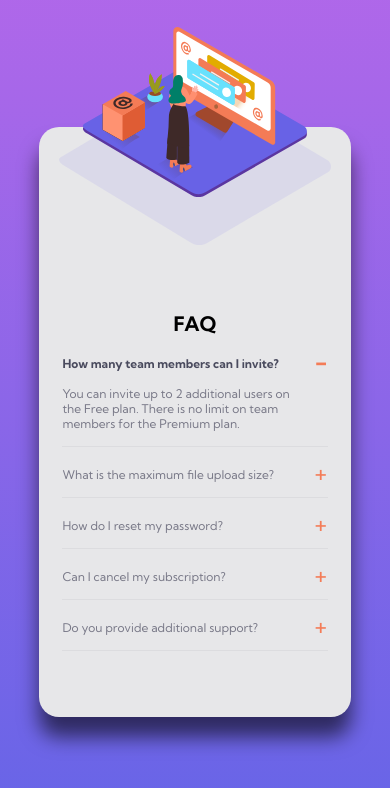
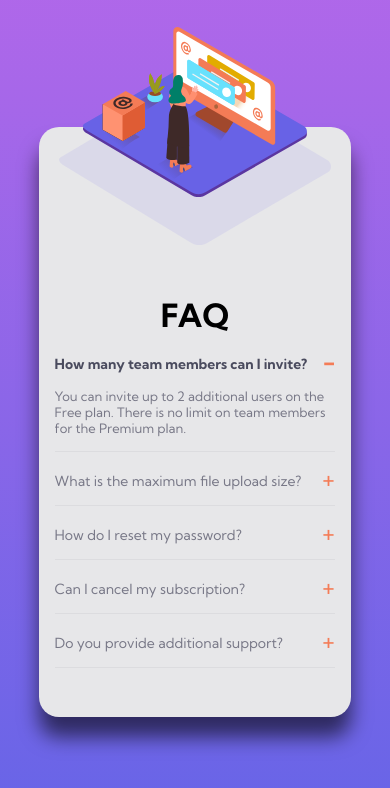
Before and after one commit to anderson-ssilva/faq-accordion-card-main, a plain HTML site: page index.html in a window 390 px wide. Both pictures are taken after a click on the item 195 px from the left and 401 px from the top of the page. Drawn offline with Linux system fonts and the light colour scheme.

Commit message:
corrigindo tamanho da fonte n mobile

```diff
--- a/src/css/style.css
+++ b/src/css/style.css
@@ -230,17 +230,23 @@ body {
     }
 
     .container__FaqTitle {
+        font-size: 3.2rem;
         text-align: center;
     }
 
+    .container__FaqItem__label {
+        font-size: 1.4rem;
+
+    }
+
     .container__Faq ul {
-        width: 85%;
+        width: 90%;
     }
 
     .container__FaqItem.ativo .container__FaqItem__content {
         height: auto;
-        font-size: 1.2rem;
-        padding-right: 10%;
+        font-size: 1.3rem;
+        padding-right: 2%;
         padding-bottom: 15px;
 
     }
```
